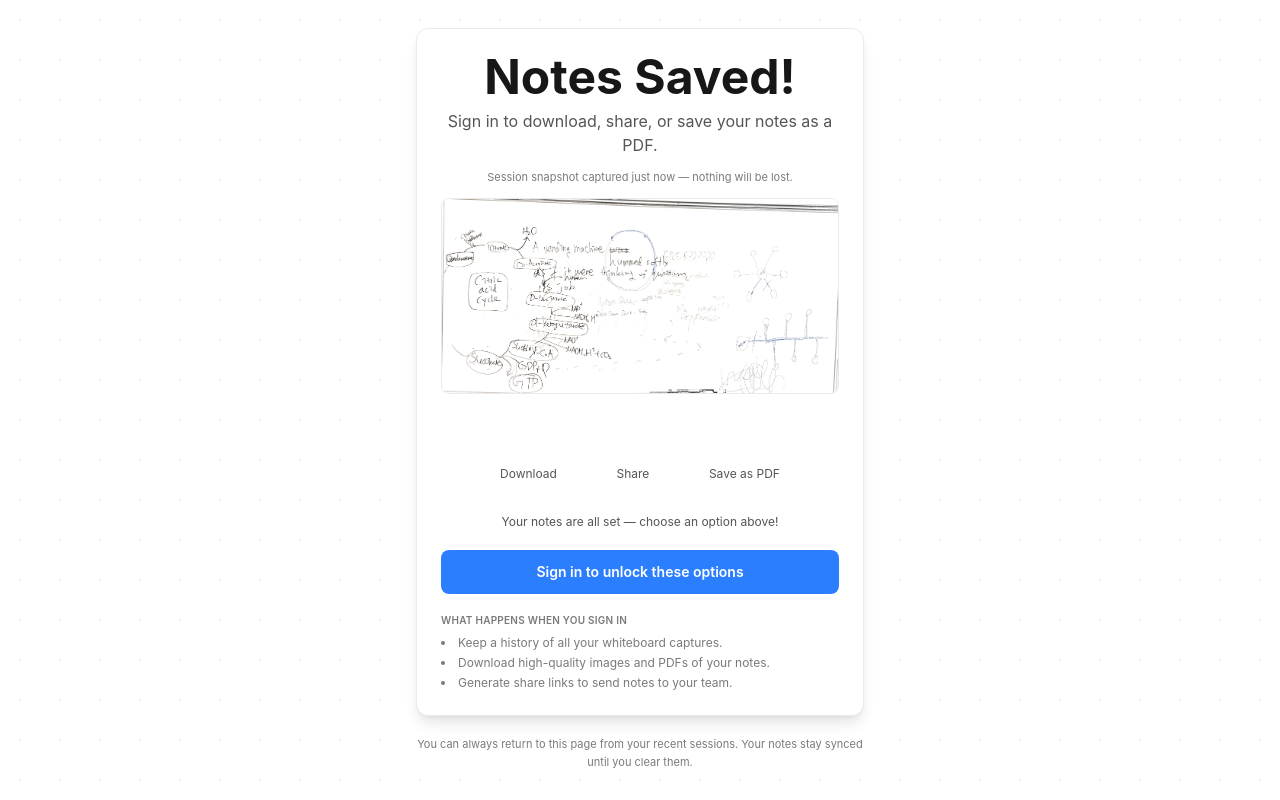
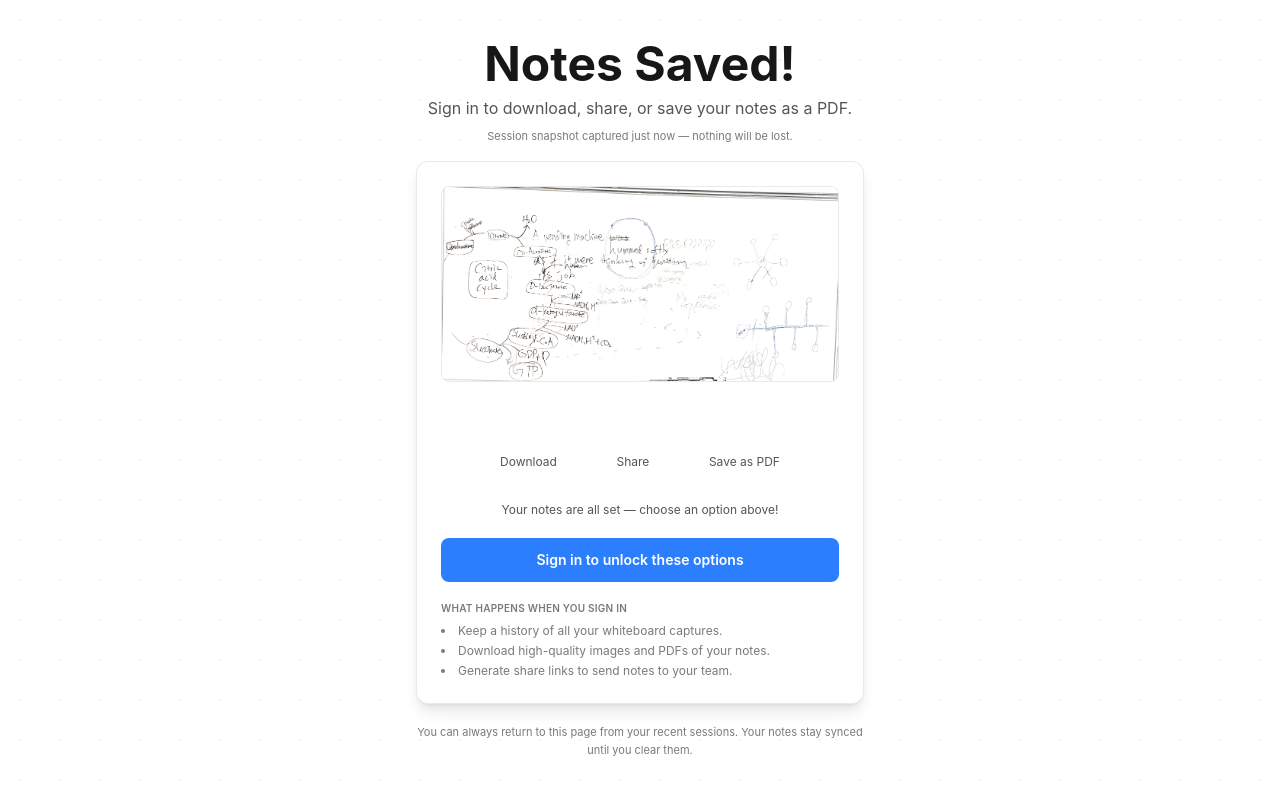
Before and after one commit to metamatong/nwhacks2026-boardcast-client, a Next.js app: page /note_options in a window 1280 px wide. Built offline with nearby package versions, Linux system fonts and the light colour scheme.

Commit message:
Added notes saved heading and sub headings outside of note option card

```diff
--- a/frontend/note_options/noteOptions.tsx
+++ b/frontend/note_options/noteOptions.tsx
@@ -104,22 +104,20 @@ export default function NoteOptions() {
       }}
     >
       <div className="max-w-md w-full z-10">
+        <h1 className="text-4xl md:text-5xl font-bold text-primary mb-2 text-center">
+          Notes Saved!
+        </h1>
+        <p className="text-sm md:text-base text-secondary text-center mb-2">
+          Sign in to download, share, or save your notes as a PDF.
+        </p>
+        <div className="text-[11px] text-muted mb-4 text-center">
+          Session snapshot captured just now — nothing will be lost.
+        </div>
         <div className="bg-page rounded-xl border border-selected p-6 shadow-lg text-center">
-          <h1 className="text-4xl md:text-5xl font-bold text-primary mb-2">
-            Notes Saved!
-          </h1>
-          <p className="text-sm md:text-base text-secondary mb-3">
-            Sign in to download, share, or save your notes as a PDF.
-          </p>
-
-          <div className="text-[11px] text-muted mb-3">
-            Session snapshot captured just now — nothing will be lost.
-          </div>
-
           <img
             src="/digital_board_example.png"
             alt="Preview"
-            className="max-w-full rounded-lg border border-selected mt-2 mb-4"
+            className="max-w-full rounded-lg border border-selected mb-4"
           />
 
           <div className="flex flex-row justify-center gap-6 mb-3">
```
